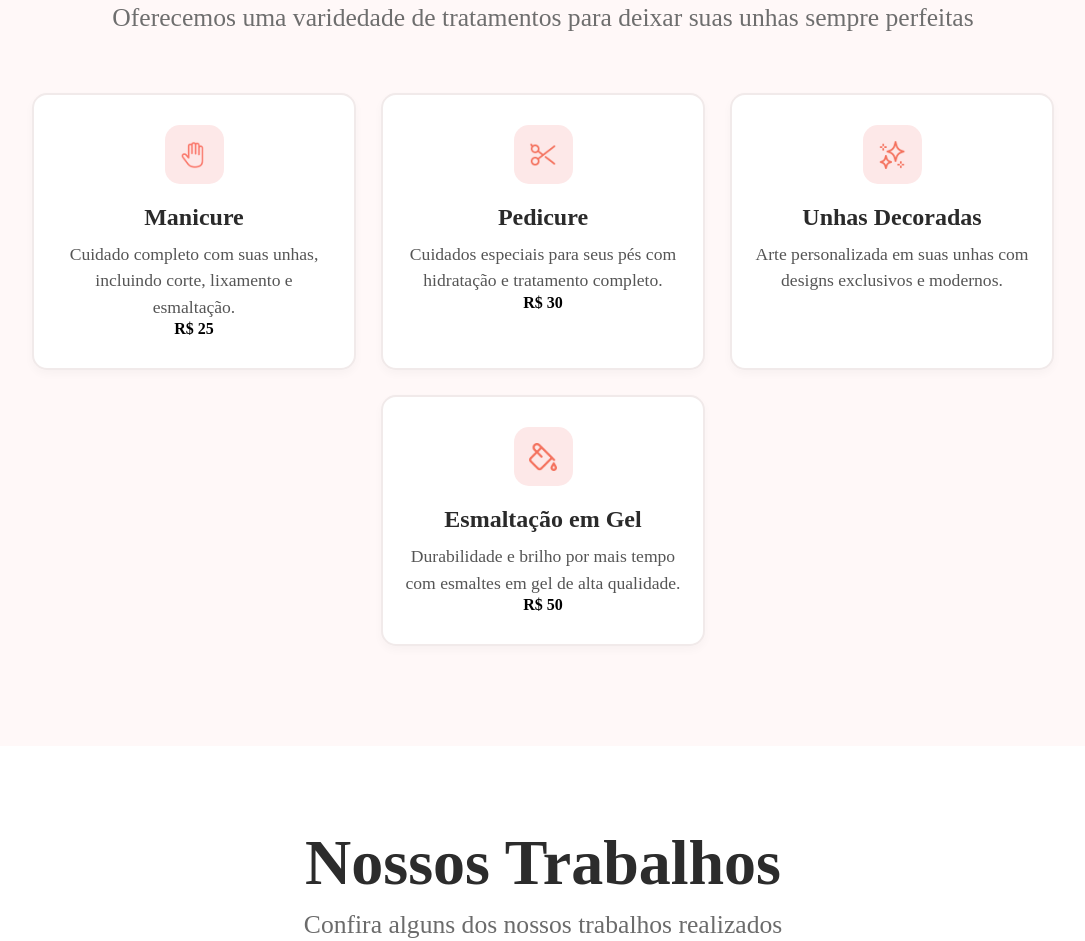
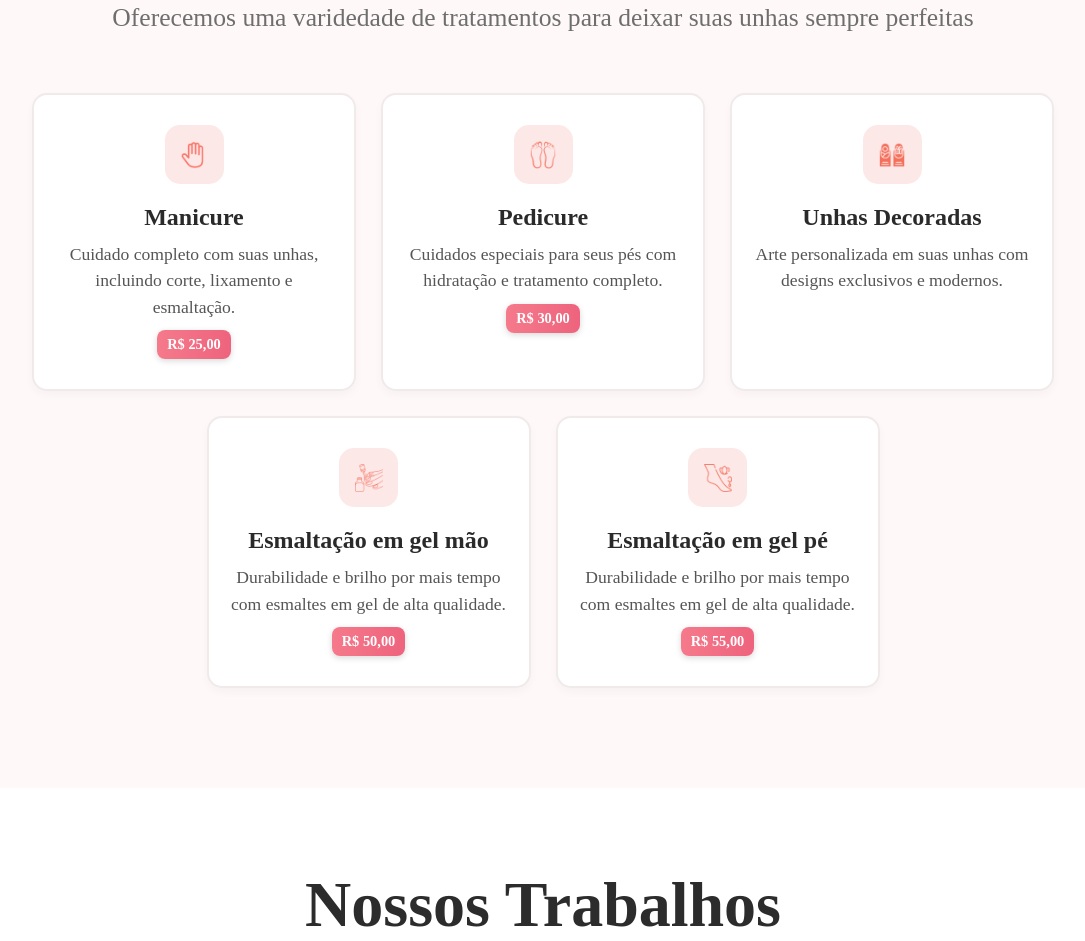
Before and after one commit to italobrunkhorst/MANICURE-2.0, a plain HTML site: page index.html in a window 1280 px wide. Shown: the part 981-1922 px from the top of the page, without its empty margins (97-1182 px from the left). Drawn offline with Linux system fonts and the light colour scheme.

Commit message:
novas modificações de imagem e valores

```diff
--- a/index.html
+++ b/index.html
@@ -51,33 +51,43 @@
                     </div>
                     <h3>Manicure</h3>
                     <p>Cuidado completo com suas unhas, incluindo corte, lixamento e esmaltação.</p>
-                    <h4>R$ 25</h4>
+                    <span class="preco">R$ 25,00</span>
                 </div>
 
                 <div class="card">
                     <div class="icon">
-                        <img src="img/tesoura.png" alt="Pedicure">
+                        <img src="img/pedicure (2).png" alt="Pedicure">
                     </div>
                     <h3>Pedicure</h3>
                     <p>Cuidados especiais para seus pés com hidratação e tratamento completo.</p>
-                    <h4>R$ 30</h4>
+                    <span class="preco">R$ 30,00</span>
                 </div>
 
                 <div class="card">
                     <div class="icon">
-                        <img src="img/estrela.png" alt="Unhas Decoradas">
+                        <img src="img/nail-art (1).png" alt="Unhas Decoradas">
                     </div>
                     <h3>Unhas Decoradas</h3>
                     <p>Arte personalizada em suas unhas com designs exclusivos e modernos.</p>
+
                 </div>
 
                 <div class="card">
                     <div class="icon">
-                      <img src="img/gota.png" alt="Esmaltação em Gel">
+                      <img src="img/nail-polish.png" alt="Esmaltação em Gel mão">
                     </div>
-                    <h3>Esmaltação em Gel</h3>
+                    <h3>Esmaltação em gel mão</h3>
                     <p>Durabilidade e brilho por mais tempo com esmaltes em gel de alta qualidade.</p>
-                    <h4>R$ 50</h4>
+                    <span class="preco">R$ 50,00</span>
+                </div>
+
+                <div class="card">
+                    <div class="icon">
+                      <img src="img/pedicure.png" alt="Esmaltação em Gel pé">
+                    </div>
+                    <h3>Esmaltação em gel pé</h3>
+                    <p>Durabilidade e brilho por mais tempo com esmaltes em gel de alta qualidade.</p>
+                    <span class="preco">R$ 55,00</span>
                 </div>
             </div>
         </div>
--- a/style.css
+++ b/style.css
@@ -232,6 +232,18 @@
     font-size: 1.1rem;
     color: #555;
     line-height: 1.5;
+}
+
+.preco{
+    display: inline-block;
+    margin-top: 10px;
+    background: linear-gradient(90deg, #f57a8b, #ee637d);
+    color: #fff;
+    padding: 6px 10px;
+    border-radius: 8px;
+    font-size: 0.9rem;
+    font-weight: 600;
+    box-shadow: 0 2px 6px rgba(0, 0, 0, 0.15);
 }
 
 .trabalhos{
```
Also changed, not shown: img/nail-art (1).png (added), img/nail-art.png (added), img/nail-polish.png (added), img/pedicure (2).png (added), img/pedicure.png (added).
